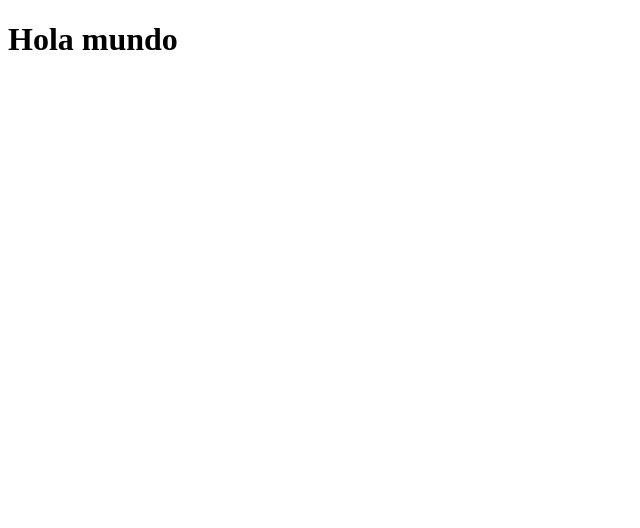
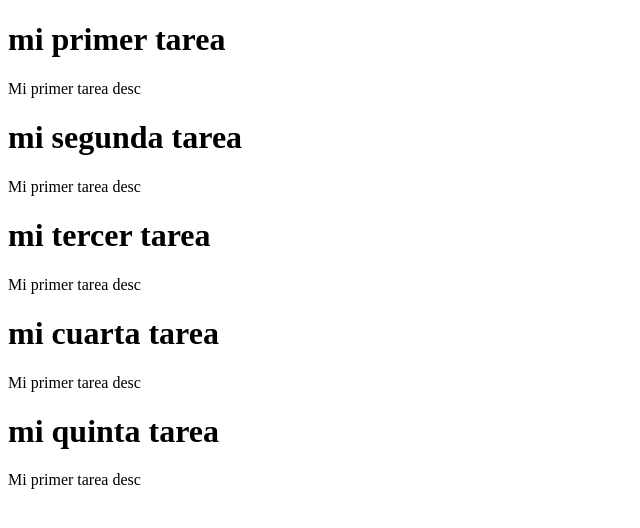
Before and after one commit to Paco-Taco/react-tasks-app, a React (Vite) app: page / in a window 1280 px wide. Shown: the top 528 px of the page, without its empty margins (0-640 px from the left). Built offline with nearby package versions, Linux system fonts and the light colour scheme.

Commit message:
Tasks showing up

```diff
--- a/src/App.jsx
+++ b/src/App.jsx
@@ -1,6 +1,10 @@
-function App () {
-  return(
-    <h1>Hola mundo</h1>
+import TaskList from './TaskList'
+
+function App() {
+  return (
+    <>
+      <TaskList />
+    </>
   )
 }
 
--- /dev/null
+++ b/src/TaskList.jsx
@@ -0,0 +1,32 @@
+import { tasks as data } from "./tasks.js";
+import { useState, useEffect } from "react";
+
+// TaskList function that will go over all the array elements and display them
+function TaskList() {
+
+  const [tasks, setTasks] = useState([]);
+
+//   Values assignement to "tasks" useState when the component runs for the 1st time
+  useEffect(() => {
+    setTasks(data)
+  }, [])
+
+//   No tasks handling
+  if (tasks.length === 0) {
+    return <h1>There are no tasks yet..</h1>;
+  }
+
+// Return all of the tasks that are stored in js file
+  return (
+    <div>
+      {tasks.map((task) => (
+        <div key={task.id}>
+            <h1>{task.title}</h1>
+            <p>{task.description}</p>
+        </div>
+      ))}
+    </div>
+  );
+}
+
+export default TaskList;
--- /dev/null
+++ b/src/tasks.js
@@ -0,0 +1,27 @@
+export const tasks = [
+  {
+    id: 0,
+    title: "mi primer tarea",
+    description: "Mi primer tarea desc",
+  },
+  {
+    id: 1,
+    title: "mi segunda tarea",
+    description: "Mi primer tarea desc",
+  },
+  {
+    id: 2,
+    title: "mi tercer tarea",
+    description: "Mi primer tarea desc",
+  },
+  {
+    id: 3,
+    title: "mi cuarta tarea",
+    description: "Mi primer tarea desc",
+  },
+  {
+    id: 4,
+    title: "mi quinta tarea",
+    description: "Mi primer tarea desc",
+  },
+];
```
